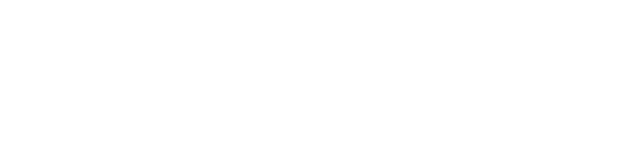
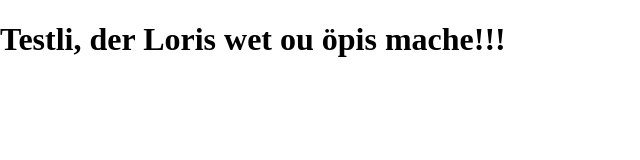
Before and after one commit to yhutter-dbm/shared-mobility-compass, a website: page index.html in a window 1280 px wide. Shown: the whole page, without its empty margins (0-640 px from the left). Drawn offline with nearby package versions, Linux system fonts and the light colour scheme.

Commit message:
test commit an Loris

```diff
--- a/index.html
+++ b/index.html
@@ -8,5 +8,6 @@
   </head>
   <body>
     <script src="./js/main.js" charset="utf-8"></script>
+    <h1>Testli, der Loris wet ou öpis mache!!!</h1>
   </body>
 </html>
```
